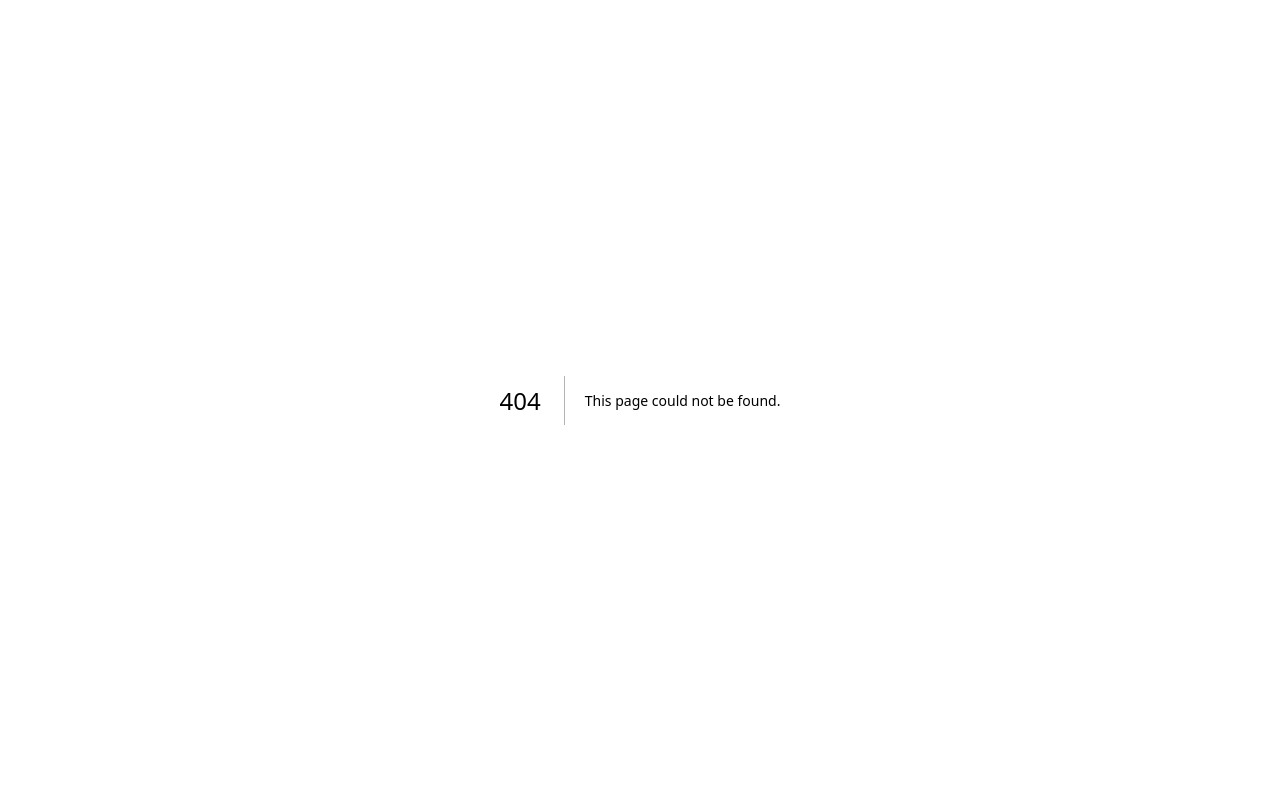
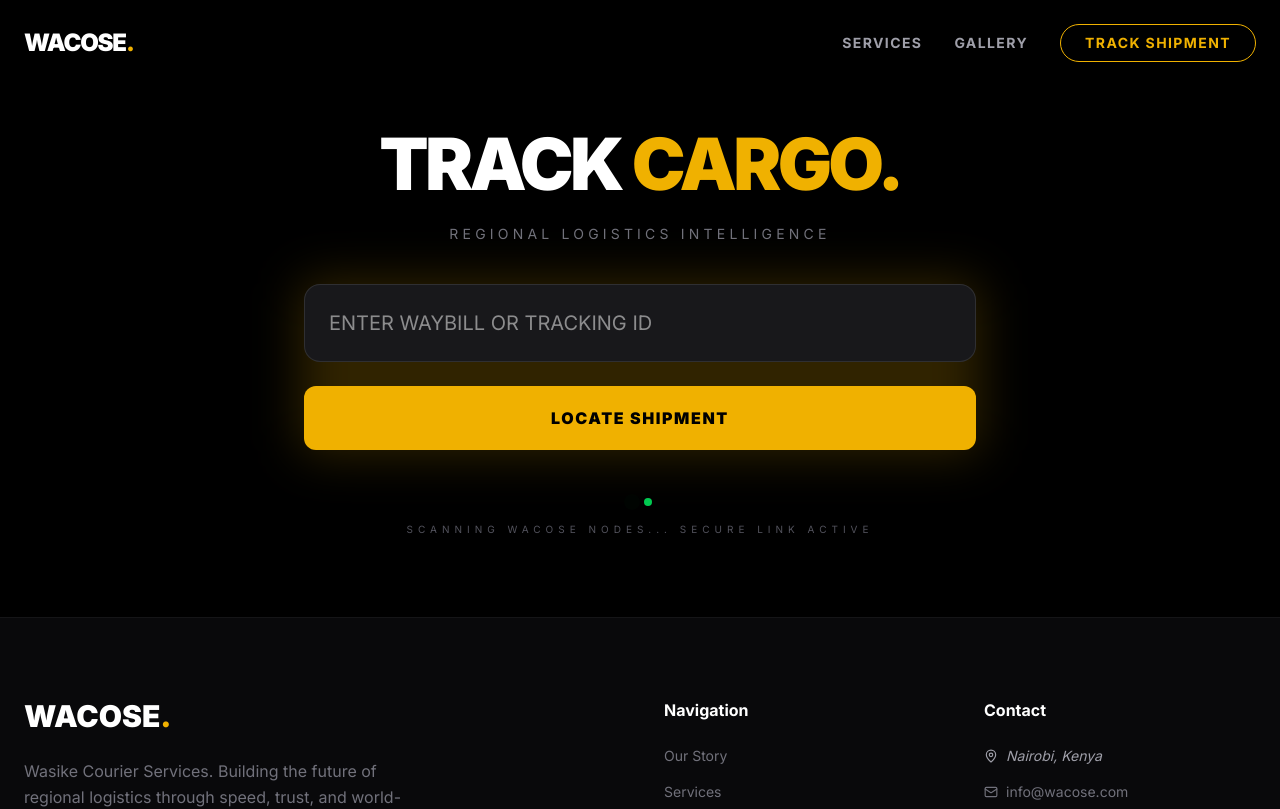
Before and after one commit to wacose001254-spec/wacose-logistics, a Next.js app: page /tracking in a window 1280 px wide. Before the commit this address had no page. Shown: the top 809 px of the page. Built offline with nearby package versions, Linux system fonts and the light colour scheme.

Commit message:
Fix: corrected letterSpacing animation property in Gallery

```diff
--- /dev/null
+++ b/app/gallery/page.tsx
@@ -0,0 +1,49 @@
+"use client";
+import Navbar from '@/components/Navbar';
+import Footer from '@/components/Footer';
+import Gallery from '@/components/Gallery';
+import { motion } from 'framer-motion';
+
+export default function GalleryPage() {
+  return (
+    <main className="bg-black min-h-screen">
+      <Navbar />
+
+      <section className="pt-40 pb-12 px-6">
+        <div className="container mx-auto text-center">
+          <motion.h4
+            initial={{ opacity: 0, letterSpacing: "0.5em" }} // Changed 'tracking' to 'letterSpacing'
+            animate={{ opacity: 1, letterSpacing: "0.2em" }} // Changed 'tracking' to 'letterSpacing'
+            transition={{ duration: 1 }}
+            className="text-yellow-500 font-bold uppercase mb-4"
+          >
+            Visual Portfolio
+          </motion.h4>
+          <motion.h1
+            initial={{ opacity: 0, y: 20 }}
+            animate={{ opacity: 1, y: 0 }}
+            className="text-6xl md:text-8xl font-black text-white tracking-tighter"
+          >
+            THE <span className="text-zinc-700">WACOSE</span> LENS.
+          </motion.h1>
+          <p className="text-zinc-500 mt-6 max-w-xl mx-auto text-lg">
+            Showcasing the intersection of logistics, grit, and 8K cinematic design.
+            From the streets of Nairobi to our regional hubs.
+          </p>
+        </div>
+      </section>
+
+      <Gallery />
+
+      <section className="py-20 bg-zinc-950/50">
+        <div className="container mx-auto px-6 text-center border-t border-white/5 pt-16">
+          <p className="text-zinc-600 font-mono text-xs uppercase tracking-[0.4em]">
+            Captured in 8K Resolution | Wasike Design Studio Premium Assets
+          </p>
+        </div>
+      </section>
+
+      <Footer />
+    </main>
+  );
+}
--- /dev/null
+++ b/app/services/page.tsx
@@ -0,0 +1,25 @@
+import Navbar from '@/components/Navbar';
+import Footer from '@/components/Footer';
+import ServiceCard from '@/components/ServiceCard'; // Use the glowing card we built earlier
+
+export default function ServicesPage() {
+  const services = [
+    { title: "Express Courier", desc: "Door-to-door delivery across Nairobi within 60 minutes." },
+    { title: "Regional Logistics", desc: "Coordinated transport across the East African region." },
+    { title: "Visual Design", desc: "Corporate branding, 8K photography, and cinematic video." },
+    { title: "Web Development", desc: "Modern, fast, and responsive web platforms for business." }
+  ];
+
+  return (
+    <main className="bg-black min-h-screen">
+      <Navbar />
+      <div className="pt-32 pb-20 container mx-auto px-6">
+        <h1 className="text-6xl font-black text-white mb-12 text-center">Our <span className="text-yellow-500">Expertise.</span></h1>
+        <div className="grid grid-cols-1 md:grid-cols-2 gap-8">
+          {services.map((s, i) => <ServiceCard key={i} title={s.title} description={s.desc} />)}
+        </div>
+      </div>
+      <Footer />
+    </main>
+  );
+}
--- /dev/null
+++ b/app/tracking/page.tsx
@@ -0,0 +1,53 @@
+"use client";
+import { useState } from 'react';
+import Navbar from '@/components/Navbar';
+import Footer from '@/components/Footer';
+
+export default function TrackingPage() {
+  const [id, setId] = useState('');
+
+  return (
+    <main className="bg-black min-h-screen flex flex-col">
+      <Navbar />
+
+      <div className="flex-grow flex items-center justify-center px-6 pt-32 pb-20">
+        <div className="max-w-2xl w-full text-center">
+          <h2 className="text-5xl md:text-7xl font-black text-white mb-6 tracking-tighter">
+            TRACK <span className="text-yellow-500">CARGO.</span>
+          </h2>
+          <p className="text-zinc-500 mb-10 uppercase tracking-[0.3em] text-sm">
+            Regional Logistics Intelligence
+          </p>
+
+          <div className="relative group">
+            {/* High-tech glow effect behind input */}
+            <div className="absolute -inset-1 bg-yellow-500/20 rounded-2xl blur-xl group-hover:bg-yellow-500/30 transition duration-1000"></div>
+
+            <input
+              type="text"
+              placeholder="Enter Waybill or Tracking ID"
+              className="relative w-full bg-zinc-900 border border-white/10 p-6 rounded-2xl text-white text-xl outline-none focus:border-yellow-500 transition-all font-mono uppercase"
+              onChange={(e) => setId(e.target.value)}
+            />
+
+            <button className="relative mt-6 w-full bg-yellow-500 py-5 rounded-xl font-black text-black uppercase tracking-widest hover:bg-white transition-all duration-300">
+              Locate Shipment
+            </button>
+          </div>
+
+          <div className="mt-12 flex flex-col items-center gap-4">
+            <div className="flex gap-2">
+              <div className="w-2 h-2 rounded-full bg-green-500 animate-ping" />
+              <div className="w-2 h-2 rounded-full bg-green-500" />
+            </div>
+            <p className="text-zinc-600 font-mono text-[10px] uppercase tracking-[0.5em]">
+              Scanning WACOSE Nodes... Secure Link Active
+            </p>
+          </div>
+        </div>
+      </div>
+
+      <Footer />
+    </main>
+  );
+}
--- a/components/BookingForm.tsx
+++ b/components/BookingForm.tsx
@@ -2,41 +2,59 @@
 import { useState } from 'react';
 
 export default function BookingForm() {
-  const [formData, setFormData] = useState({ name: '', pickup: '', dropoff: '' });
+  const [formData, setFormData] = useState({
+    name: '',
+    pickup: '',
+    dropoff: '',
+    description: '' // New Field
+  });
 
   const sendToWhatsApp = (e: React.FormEvent) => {
     e.preventDefault();
-    const phone = "+254XXXXXXXXX"; // Your WhatsApp Number
-    const message = `Hello WACOSE! I'd like to book a delivery.\nName: ${formData.name}\nFrom: ${formData.pickup}\nTo: ${formData.dropoff}`;
+    const phone = "254759162363"; // Replace with YOUR actual number (no + sign)
+    const message = `*WACOSE Booking Request*\n\n` +
+                    `*Client:* ${formData.name}\n` +
+                    `*From:* ${formData.pickup}\n` +
+                    `*To:* ${formData.dropoff}\n` +
+                    `*Job Details:* ${formData.description}`;
+
     window.open(`https://wa.me/${phone}?text=${encodeURIComponent(message)}`, '_blank');
   };
 
   return (
-    <div className="p-8 bg-zinc-900 border border-zinc-800 rounded-3xl text-white">
+    <div id="book" className="p-8 bg-zinc-900 border border-white/10 rounded-3xl text-white shadow-2xl">
       <h3 className="text-2xl font-bold mb-6">Instant Booking</h3>
       <form onSubmit={sendToWhatsApp} className="space-y-4">
+        <div className="grid grid-cols-1 md:grid-cols-2 gap-4">
           <input
-          type="text"
-          placeholder="Your Name"
-          className="w-full bg-zinc-800 p-4 rounded-xl border border-transparent focus:border-yellow-500 outline-none transition-all"
+            type="text" placeholder="Your Name"
+            className="w-full bg-black/50 p-4 rounded-xl border border-white/10 focus:border-yellow-500 outline-none"
             onChange={(e) => setFormData({...formData, name: e.target.value})}
             required
           />
           <input
-          type="text"
-          placeholder="Pickup Location"
-          className="w-full bg-zinc-800 p-4 rounded-xl border border-transparent focus:border-yellow-500 outline-none transition-all"
+            type="text" placeholder="Pickup Location"
+            className="w-full bg-black/50 p-4 rounded-xl border border-white/10 focus:border-yellow-500 outline-none"
             onChange={(e) => setFormData({...formData, pickup: e.target.value})}
             required
           />
+        </div>
         <input
-          type="text"
-          placeholder="Destination"
-          className="w-full bg-zinc-800 p-4 rounded-xl border border-transparent focus:border-yellow-500 outline-none transition-all"
+          type="text" placeholder="Destination"
+          className="w-full bg-black/50 p-4 rounded-xl border border-white/10 focus:border-yellow-500 outline-none"
           onChange={(e) => setFormData({...formData, dropoff: e.target.value})}
           required
         />
-        <button type="submit" className="w-full bg-green-500 py-4 rounded-xl font-bold text-black hover:bg-green-400 transition-colors">
+        {/* Job Description Input Box */}
+        <textarea
+          placeholder="Job Description (e.g. 5kg package, fragile electronics...)"
+          rows={3}
+          className="w-full bg-black/50 p-4 rounded-xl border border-white/10 focus:border-yellow-500 outline-none"
+          onChange={(e) => setFormData({...formData, description: e.target.value})}
+          required
+        ></textarea>
+
+        <button type="submit" className="w-full bg-green-600 py-4 rounded-xl font-bold text-white hover:bg-green-500 transition-all flex justify-center items-center gap-2">
           Send via WhatsApp
         </button>
       </form>
--- a/components/Footer.tsx
+++ b/components/Footer.tsx
@@ -1,4 +1,5 @@
 "use client";
+import Link from 'next/link'; // This is the crucial missing line
 import {
   Globe,
   Share2,
@@ -21,7 +22,6 @@ export default function Footer() {
               through speed, trust, and world-class technology.
             </p>
             <div className="flex gap-4">
-              {/* Using Universal Icons to bypass the brand-name error */}
               <a href="#" className="p-3 bg-zinc-900 rounded-full text-zinc-400 hover:text-yellow-500 hover:bg-zinc-800 transition-all"><Globe size={20} /></a>
               <a href="#" className="p-3 bg-zinc-900 rounded-full text-zinc-400 hover:text-yellow-500 hover:bg-zinc-800 transition-all"><Share2 size={20} /></a>
               <a href="#" className="p-3 bg-zinc-900 rounded-full text-zinc-400 hover:text-yellow-500 hover:bg-zinc-800 transition-all"><MessageSquare size={20} /></a>
@@ -31,9 +31,10 @@ export default function Footer() {
           <div>
             <h4 className="text-white font-bold mb-6">Navigation</h4>
             <ul className="space-y-4 text-zinc-500 text-sm">
-              <li><a href="#" className="hover:text-white transition-colors">Our Story</a></li>
-              <li><a href="#" className="hover:text-white transition-colors">Services</a></li>
-              <li><a href="#" className="hover:text-white transition-colors">Gallery</a></li>
+              <li><Link href="#about" className="hover:text-white transition-colors">Our Story</Link></li>
+              <li><Link href="/services" className="hover:text-white transition-colors">Services</Link></li>
+              <li><Link href="/gallery" className="hover:text-white transition-colors">Gallery</Link></li>
+              <li><Link href="/tracking" className="hover:text-white transition-colors">Track Shipment</Link></li>
             </ul>
           </div>
 
--- a/components/Hero.tsx
+++ b/components/Hero.tsx
@@ -1,6 +1,7 @@
 "use client";
 import { motion, useScroll, useTransform } from 'framer-motion';
 import { useRef } from 'react';
+import Link from 'next/link'; // This fixes the "Cannot find name 'Link'" error
 
 export default function Hero() {
   const ref = useRef(null);
@@ -41,13 +42,20 @@ export default function Hero() {
         <p className="text-xl md:text-2xl font-light max-w-2xl mx-auto mb-8">
           From Nairobi to the Region. Reliable, Swift, and Built on Experience.
         </p>
+
         <div className="flex gap-4 justify-center">
-          <button className="px-8 py-4 bg-yellow-500 text-black font-bold rounded-full hover:scale-105 transition-transform">
+          <Link
+            href="#book"
+            className="px-8 py-4 bg-yellow-500 text-black font-bold rounded-full hover:scale-105 transition-transform"
+          >
             Book a Delivery
-          </button>
-          <button className="px-8 py-4 border-2 border-white text-white font-bold rounded-full hover:bg-white hover:text-black transition-all">
+          </Link>
+          <Link
+            href="/tracking"
+            className="px-8 py-4 border-2 border-white text-white font-bold rounded-full hover:bg-white hover:text-black transition-all"
+          >
             Track Shipment
-          </button>
+          </Link>
         </div>
       </motion.div>
     </section>
--- /dev/null
+++ b/components/Navbar.tsx
@@ -0,0 +1,32 @@
+"use client";
+import { useState, useEffect } from 'react';
+import Link from 'next/link';
+import { motion } from 'framer-motion';
+
+export default function Navbar() {
+  const [scrolled, setScrolled] = useState(false);
+
+  useEffect(() => {
+    const handleScroll = () => setScrolled(window.scrollY > 50);
+    window.addEventListener('scroll', handleScroll);
+    return () => window.removeEventListener('scroll', handleScroll);
+  }, []);
+
+  return (
+    <nav className={`fixed w-full z-50 transition-all duration-300 ${scrolled ? 'bg-black/80 backdrop-blur-md py-4' : 'bg-transparent py-6'}`}>
+      <div className="container mx-auto px-6 flex justify-between items-center">
+        <Link href="/" className="text-2xl font-black text-white tracking-tighter">
+          WACOSE<span className="text-yellow-500">.</span>
+        </Link>
+
+        <div className="hidden md:flex gap-8 items-center text-sm font-bold uppercase tracking-widest">
+          <Link href="/services" className="text-zinc-400 hover:text-yellow-500 transition-colors">Services</Link>
+          <Link href="/gallery" className="text-zinc-400 hover:text-yellow-500 transition-colors">Gallery</Link>
+          <Link href="/tracking" className="px-6 py-2 border border-yellow-500 text-yellow-500 rounded-full hover:bg-yellow-500 hover:text-black transition-all">
+            Track Shipment
+          </Link>
+        </div>
+      </div>
+    </nav>
+  );
+}
```
Lines whose indentation alone changed are shown as unchanged.
